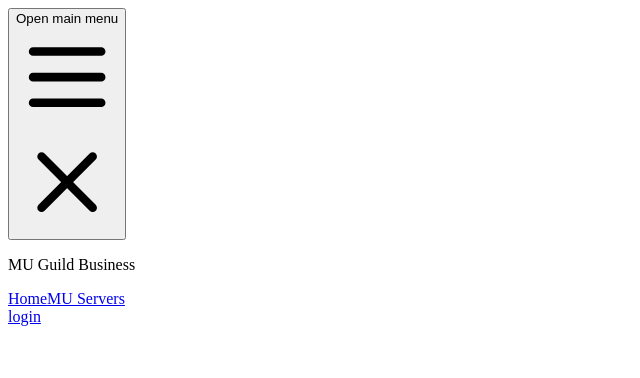
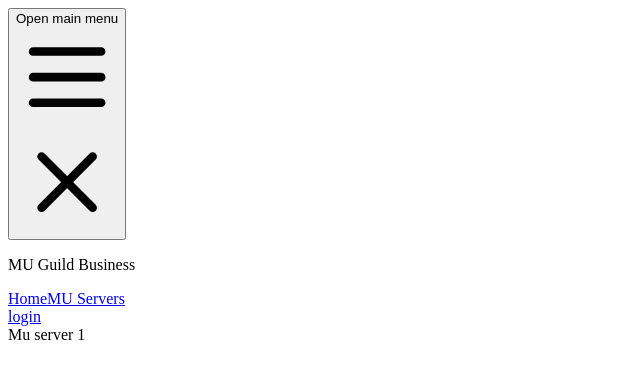
Before and after one commit to carlosbecerradev/mu-guild-business-demo, a Vue app: page /mu-server/1 in a window 1280 px wide. Shown: the top 378 px of the page, without its empty margins (0-640 px from the left). Built offline with nearby package versions, Linux system fonts and the light colour scheme; the HTML template or start-up script is replaced by a standard one.

Commit message:
:rocket: Creación de vista 'MUServer' y configuración de su ruta.

```diff
--- a/src/router/index.js
+++ b/src/router/index.js
@@ -19,6 +19,11 @@ const routes = [
     name: 'MU Servers',
     component: () => import(/* webpackChunkName: "login" */ '../views/MUServers.vue')
   },
+  {
+    path: '/mu-server/:id',
+    name: 'MU Server',
+    component: () => import(/* webpackChunkName: "MUServer" */ '../views/MUServer.vue')
+  },
 ]
 
 const router = new VueRouter({
--- /dev/null
+++ b/src/views/MUServer.vue
@@ -0,0 +1,6 @@
+<template>
+  <div class="mu-server">
+    Mu server
+    {{ this.$route.params.id}}
+  </div>
+</template>
```
